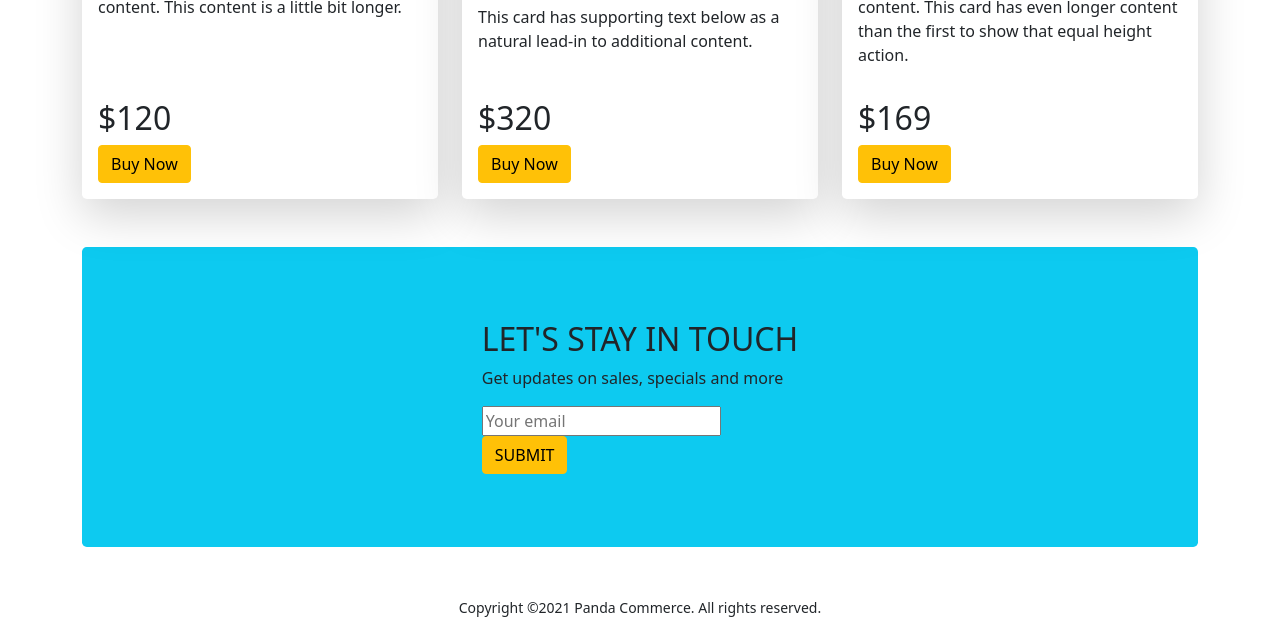
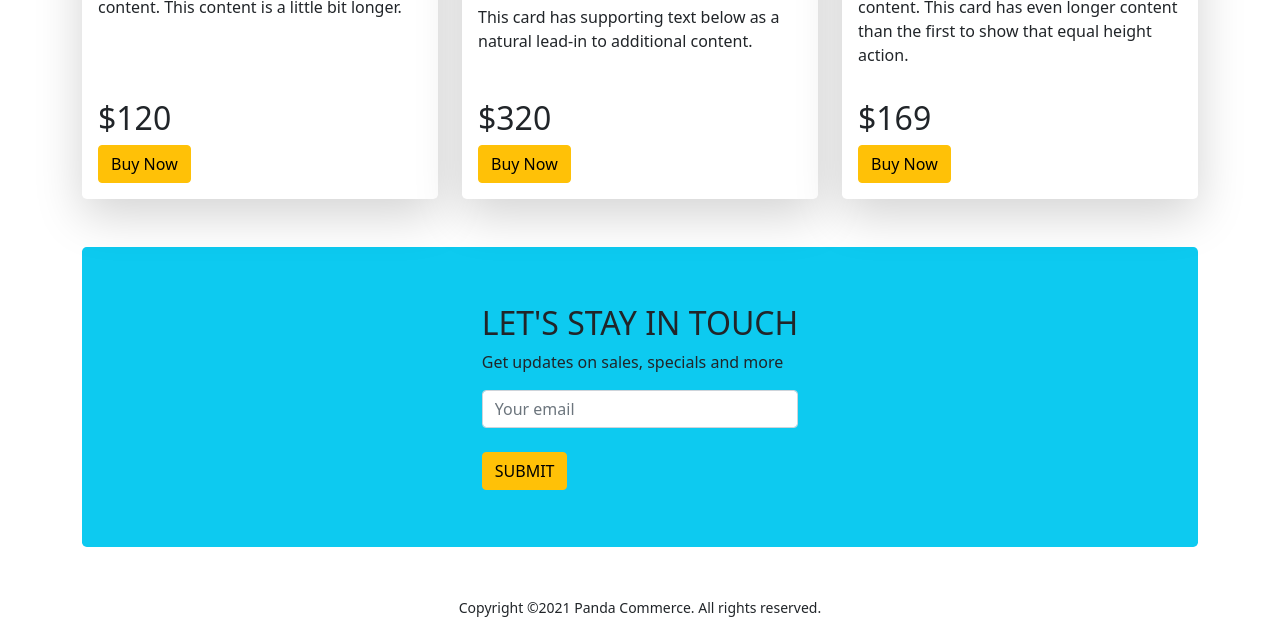
Before and after one commit to Rakibul-Hasan-max/panda-commerce-bootstrap, a plain HTML site: page index.html in a window 1280 px wide. Shown: the part 1761-2396 px from the top of the page. Drawn offline with Linux system fonts and the light colour scheme.

Commit message:
done work

```diff
--- a/index.html
+++ b/index.html
@@ -225,7 +225,7 @@
                 <div>
                 <h2>LET'S STAY IN TOUCH</h2>
                 <p>Get updates on sales, specials and more</p>
-                <input type="text" placeholder="Your email">
+                <input class="form-control" type="text" placeholder="Your email">
                 <br>
                 <button class="btn btn-warning">SUBMIT</button>
             </div>
```
